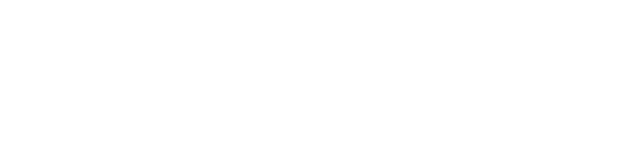
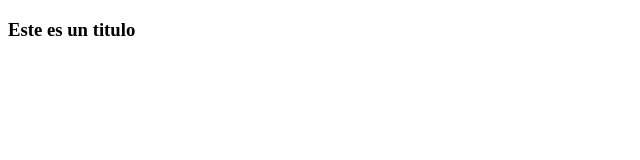
Before and after one commit to GiovanniGomz/Repositorio, a plain HTML site: page index.html in a window 1280 px wide. Shown: the whole page, without its empty margins (0-640 px from the left). Drawn offline with Linux system fonts and the light colour scheme.

Commit message:
Un cambio de master

```diff
--- a/index.html
+++ b/index.html
@@ -6,6 +6,8 @@
     <title>Curso de git</title>
 </head>
 <body>
-
+    <section>
+        <h3>Este es un titulo</h3>
+    </section>
 </body>
 </html>
```
